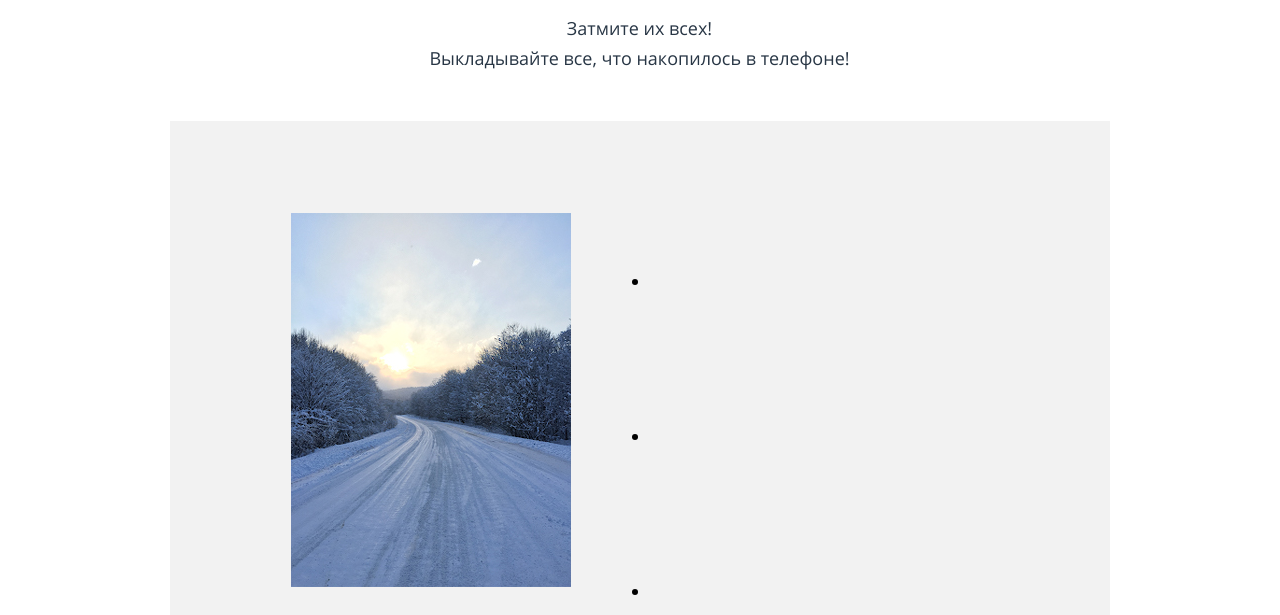
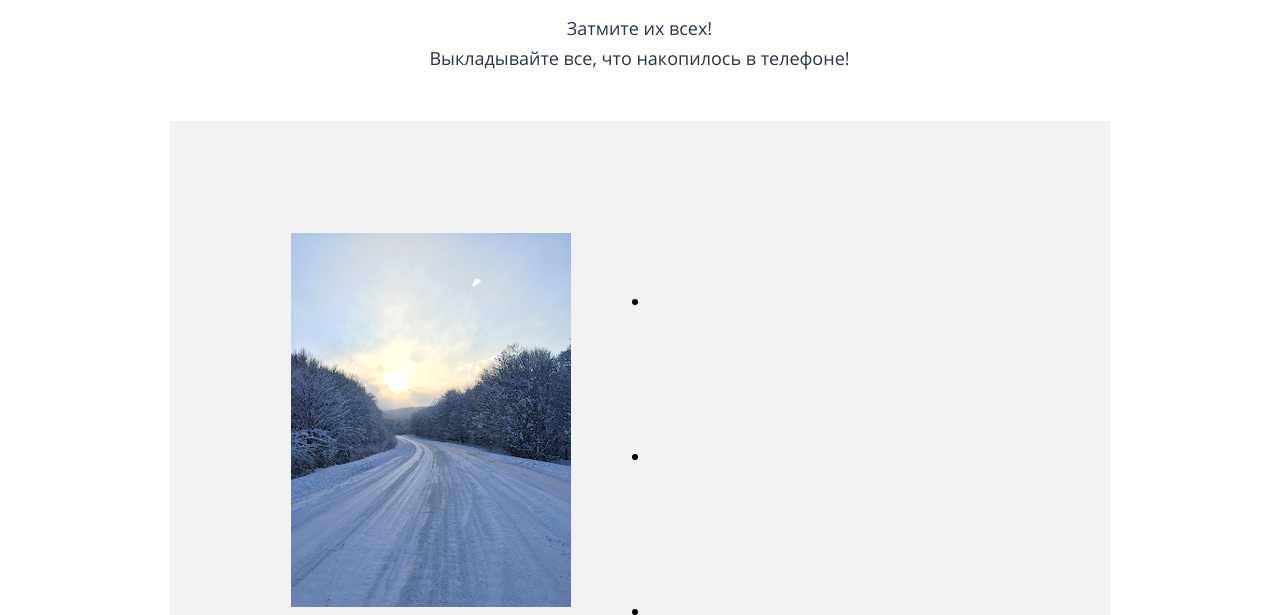
Before and after one commit to dubrovinach/1347057-pink-19, a website: page source/photo.html in a window 1280 px wide. Shown: the part 2170-2785 px from the top of the page. Drawn offline with nearby package versions, Linux system fonts and the light colour scheme; files that its build step writes are made by us from their sources.

Commit message:
Update publication.scss

```diff
--- a/source/sass/blocks/photo/publication.scss
+++ b/source/sass/blocks/photo/publication.scss
@@ -1,6 +1,17 @@
 .publication {
   background-color: $background-grey;
   text-align: center;
+}
+
+.publication__form {
+  padding-top: 20px;
+  padding-bottom: 20px;
+  padding-left: 20px;
+  padding-right: 20px;
+}
+
+.publication__pic {
+  flex-shrink: 0;
 }
 
 .publication__img {
```
